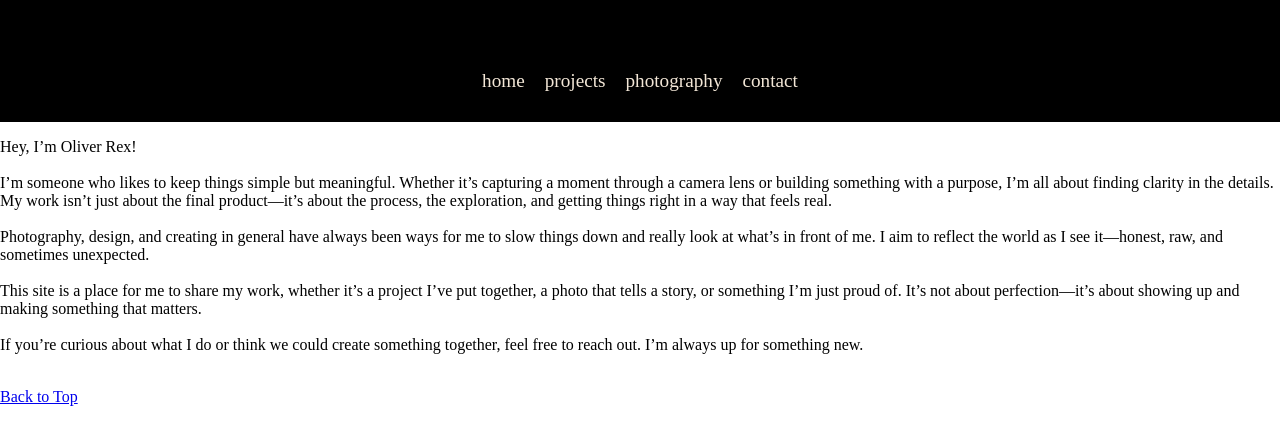
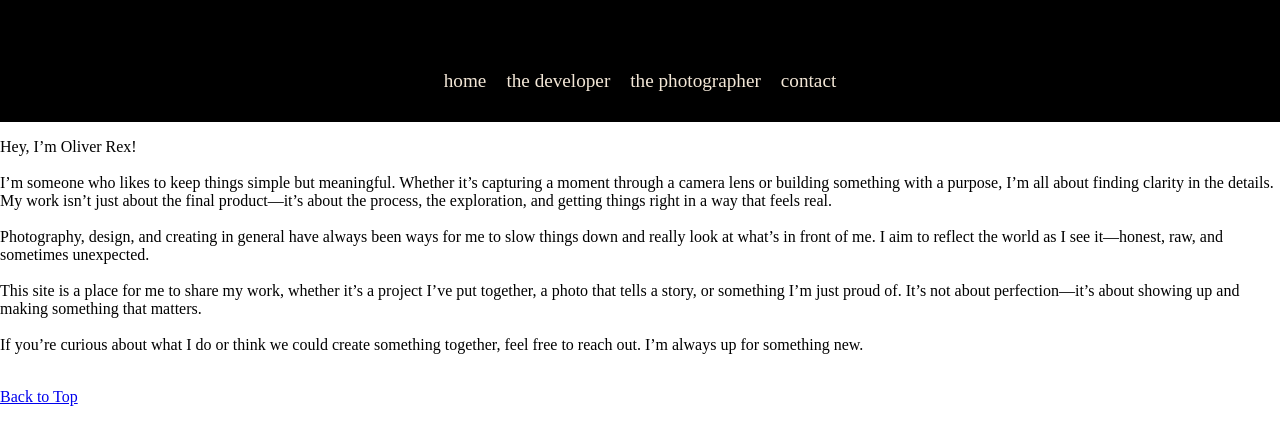
Before and after one commit to oliverrexx/MyPortfolio, a plain HTML site: page me/about.html in a window 1280 px wide. Shown: the part 160-604 px from the top of the page. Drawn offline with Linux system fonts and the light colour scheme.

Commit message:
updated link names

```diff
--- a/me/about.html
+++ b/me/about.html
@@ -6,7 +6,7 @@
     <title>about</title>
     <base href="https://oliverrexx.github.io/MyPortfolio/" />
     <style>
-      body{
+      body {
         margin: 0px;
       }
       .page-header {
@@ -32,7 +32,6 @@
 
       .horizontal-line {
         height: 2px;
-
       }
 
       ul {
@@ -55,7 +54,7 @@
       }
 
       nav a:hover {
-        color: rbg(250, 232, 209 );
+        color: rbg(250, 232, 209);
         transition: 0.1s ease-in-out;
       }
     </style>
@@ -69,8 +68,8 @@
         <div class="horizontal-line"></div>
         <ul>
           <li><a href="">home</a></li>
-          <li><a href="https://github.com/oliverrexx">projects</a></li>
-          <li><a href="my-work/photography.html">photography</a></li>
+          <li><a href="https://github.com/oliverrexx">the developer</a></li>
+          <li><a href="my-work/photography.html">the photographer</a></li>
           <li><a href="me/contact.html">contact</a></li>
         </ul>
       </div>
```
Also changed, not shown: index.html (+7 -4 lines), me/contact.html (+4 -5 lines), my-work/photography.html (+3 -6 lines).
